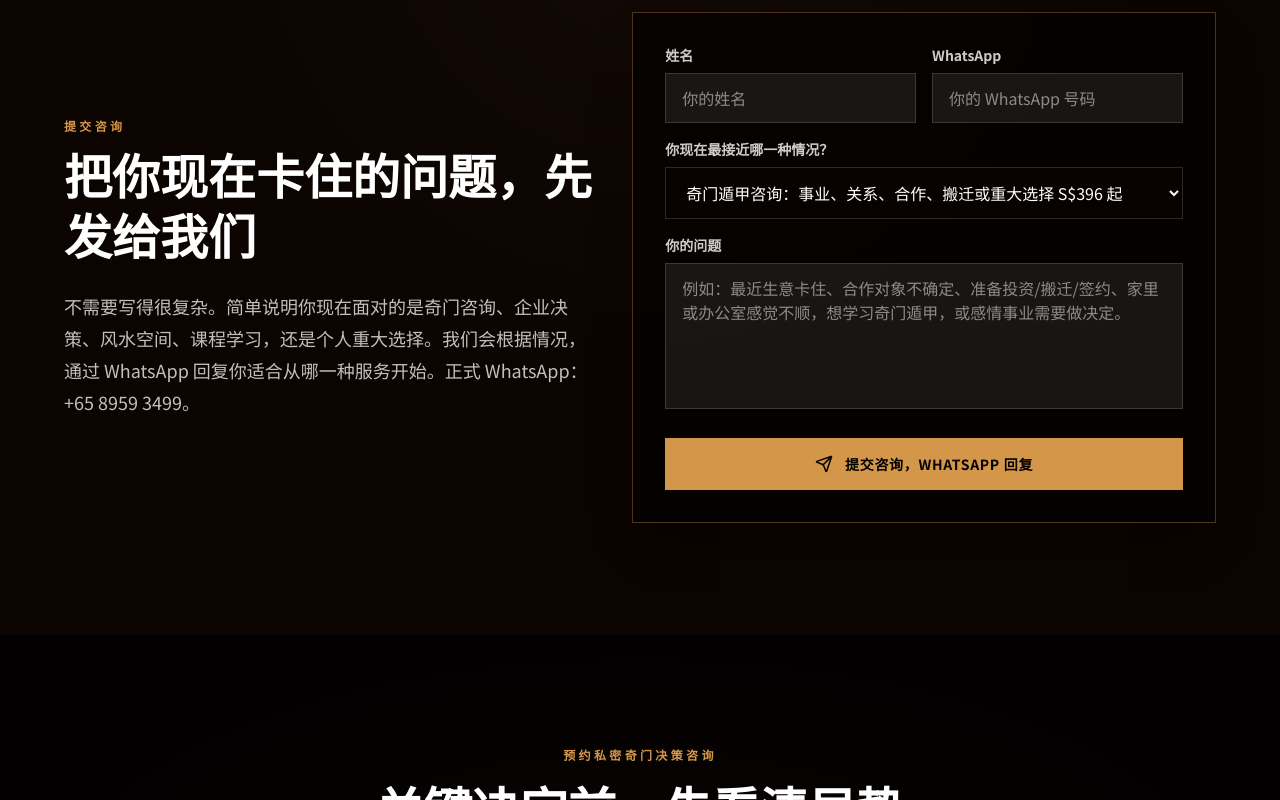
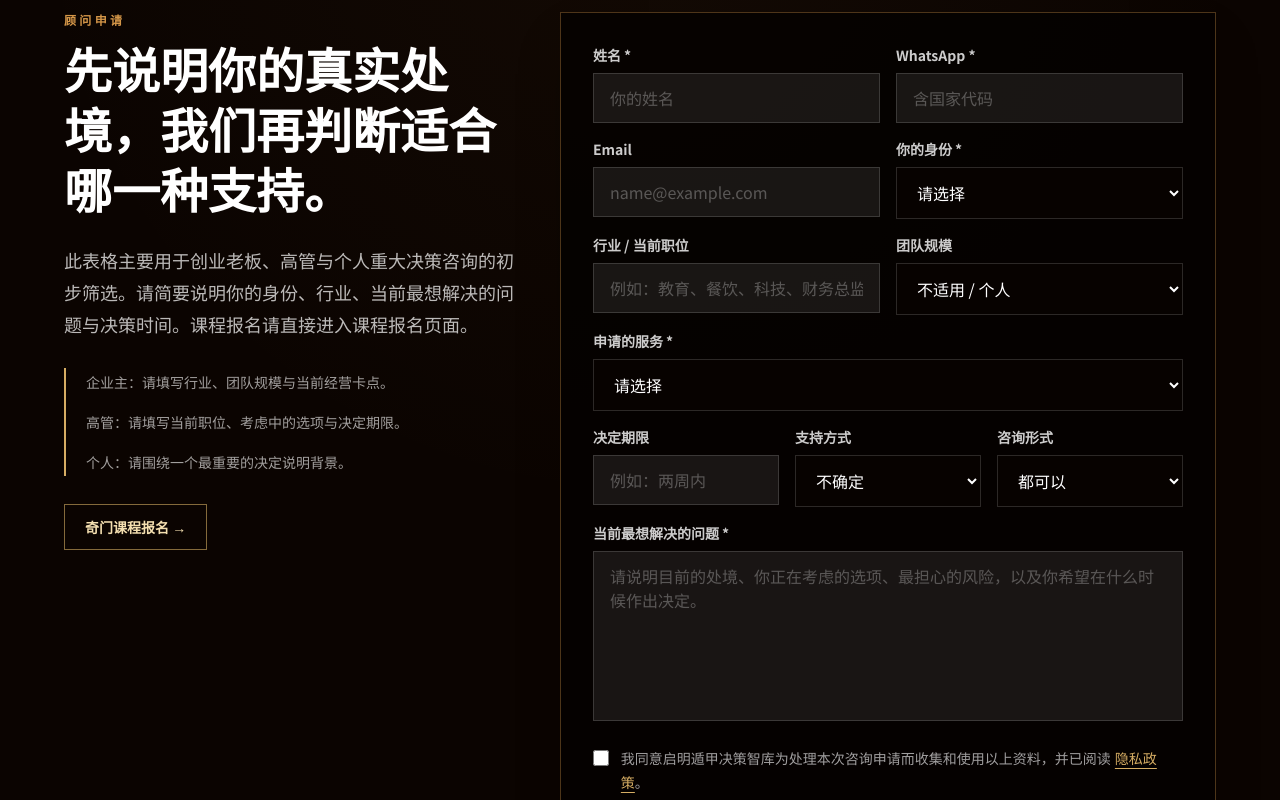
Before and after one commit to BODHIWONG/qmfeng-website, a Next.js app: page / in a window 1280 px wide. Shown: the part 9120-9920 px from the top of the page. Built offline with nearby package versions, Linux system fonts and the light colour scheme.

Commit message:
Qualify advisory leads and add privacy consent

```diff
--- a/components/lead-capture-form.tsx
+++ b/components/lead-capture-form.tsx
@@ -2,7 +2,8 @@
 
 import { FormEvent, useState } from "react";
 import { motion } from "framer-motion";
-import { Send, MessageCircle, CheckCircle2, AlertCircle } from "lucide-react";
+import { AlertCircle, CheckCircle2, MessageCircle, Send } from "lucide-react";
+import Link from "next/link";
 import { useLanguage } from "@/contexts/language-context";
 
 type Status = "idle" | "submitting" | "success" | "error";
@@ -19,19 +20,34 @@ export default function LeadCaptureForm() {
 
     const form = event.currentTarget;
     const formData = new FormData(form);
+    const consent = formData.get("consent") === "on";
 
     const payload = {
       name: String(formData.get("name") || "").trim(),
       whatsapp: String(formData.get("whatsapp") || "").trim(),
-      service: String(formData.get("service") || "Qi Men Dun Jia Consultation From S$396"),
+      email: String(formData.get("email") || "").trim(),
+      clientType: String(formData.get("clientType") || "").trim(),
+      industry: String(formData.get("industry") || "").trim(),
+      teamSize: String(formData.get("teamSize") || "").trim(),
+      service: String(formData.get("service") || "").trim(),
+      deadline: String(formData.get("deadline") || "").trim(),
+      supportType: String(formData.get("supportType") || "").trim(),
+      meetingMode: String(formData.get("meetingMode") || "").trim(),
       message: String(formData.get("message") || "").trim(),
-      source: "Qimen Website Lead Form",
+      source: `Qimen Website Advisory Application · ${typeof window !== "undefined" ? window.location.pathname : "/"}`,
       website: String(formData.get("website") || "").trim(),
+      consent,
     };
 
-    if (!payload.name || !payload.whatsapp) {
+    if (!payload.name || !payload.whatsapp || !payload.clientType || !payload.service || !payload.message) {
       setStatus("error");
-      setError(t("请填写姓名和 WhatsApp 号码。", "Please enter your name and WhatsApp number."));
+      setError(t("请填写所有必填项目。", "Please complete all required fields."));
+      return;
+    }
+
+    if (!consent) {
+      setStatus("error");
+      setError(t("请确认个人资料使用同意。", "Please confirm the personal-data consent."));
       return;
     }
 
@@ -43,50 +59,52 @@ export default function LeadCaptureForm() {
       });
 
       const result = await response.json().catch(() => null);
-
-      if (!response.ok || !result?.ok) {
-        throw new Error(result?.error || "Submission failed");
-      }
+      if (!response.ok || !result?.ok) throw new Error(result?.error || "Submission failed");
 
       form.reset();
       setStatus("success");
-    } catch (submissionError) {
+    } catch {
       setStatus("error");
       setError(
         t(
-          "提交失败。请直接通过 WhatsApp 联系我们。",
-          "Submission failed. Please contact us directly via WhatsApp."
+          "提交失败。请直接通过 WhatsApp +65 8959 3499 联系我们。",
+          "Submission failed. Please contact us directly via WhatsApp at +65 8959 3499."
         )
       );
     }
   }
 
+  const inputClass =
+    "w-full border border-white/15 bg-white/8 px-4 py-3 text-white outline-none transition placeholder:text-white/28 focus:border-[oklch(0.72_0.12_70)]";
+  const selectClass =
+    "w-full border border-white/15 bg-[oklch(0.10_0.02_60)] px-4 py-3 text-white outline-none transition focus:border-[oklch(0.72_0.12_70)]";
+
   return (
     <section id="enquiry" className="relative overflow-hidden bg-[oklch(0.12_0.02_60)] py-20 md:py-28">
       <div className="absolute inset-0 opacity-25" style={{ background: "radial-gradient(circle at top, oklch(0.72 0.12 70 / 0.16), transparent 48%)" }} />
       <div className="container relative">
-        <div className="mx-auto grid max-w-6xl gap-10 md:grid-cols-[0.95fr_1.05fr] md:items-center">
-          <motion.div
-            initial={{ opacity: 0, y: 24 }}
-            whileInView={{ opacity: 1, y: 0 }}
-            viewport={{ once: true }}
-            transition={{ duration: 0.6 }}
-          >
+        <div className="mx-auto grid max-w-6xl gap-10 lg:grid-cols-[0.82fr_1.18fr] lg:items-start">
+          <motion.div initial={{ opacity: 0, y: 24 }} whileInView={{ opacity: 1, y: 0 }} viewport={{ once: true }} transition={{ duration: 0.6 }}>
             <p className="mb-4 text-xs font-bold uppercase tracking-[0.28em] text-[oklch(0.72_0.12_70)]">
-              {t("提交咨询", "Send an Enquiry")}
+              {t("顾问申请", "Advisory Application")}
             </p>
-            <h2
-              className="mb-5 text-3xl font-bold leading-tight text-white sm:text-4xl md:text-5xl"
-              style={{ fontFamily: "var(--font-cormorant), var(--font-noto-serif), serif" }}
-            >
-              {t("把你现在卡住的问题，先发给我们", "Tell us what is currently blocking you")}
+            <h2 className="mb-5 text-3xl font-bold leading-tight text-white sm:text-4xl md:text-5xl" style={{ fontFamily: "var(--font-cormorant), var(--font-noto-serif), serif" }}>
+              {t("先说明你的真实处境，我们再判断适合哪一种支持。", "Share the real situation first. We will assess which advisory pathway fits.")}
             </h2>
-            <p className="max-w-xl text-base leading-8 text-white/75 md:text-lg">
+            <p className="max-w-xl text-base leading-8 text-white/72 md:text-lg">
               {t(
-                "不需要写得很复杂。简单说明你现在面对的是奇门咨询、企业决策、风水空间、课程学习，还是个人重大选择。我们会根据情况，通过 WhatsApp 回复你适合从哪一种服务开始。正式 WhatsApp：+65 8959 3499。",
-                "You do not need to write a long explanation. Briefly tell us whether your issue is about Qi Men consultation, enterprise decision advisory, Feng Shui space, course learning or a major personal decision. We will reply on WhatsApp and advise which pathway fits. Official WhatsApp: +65 8959 3499."
+                "此表格主要用于创业老板、高管与个人重大决策咨询的初步筛选。请简要说明你的身份、行业、当前最想解决的问题与决策时间。课程报名请直接进入课程报名页面。",
+                "This form is for founders, executives and individuals applying for strategic decision support. Briefly share your role, industry, most important issue and decision deadline. Course learners should use the dedicated course registration page."
               )}
             </p>
+            <div className="mt-7 space-y-3 border-l-2 border-[#d6ad63] pl-5 text-sm leading-7 text-white/62">
+              <p>{t("企业主：请填写行业、团队规模与当前经营卡点。", "Founders: include industry, team size and the current business bottleneck.")}</p>
+              <p>{t("高管：请填写当前职位、考虑中的选项与决定期限。", "Executives: include current role, available options and decision deadline.")}</p>
+              <p>{t("个人：请围绕一个最重要的决定说明背景。", "Individuals: focus the application on one most important decision.")}</p>
+            </div>
+            <Link href="/course-registration?course=qimen-foundation&batch=2026-09-19" className="mt-7 inline-flex border border-[#d6ad63]/60 px-5 py-3 text-sm font-semibold text-[#f4dfb0] hover:bg-[#d6ad63]/10">
+              {t("奇门课程报名 →", "Qi Men Course Registration →")}
+            </Link>
           </motion.div>
 
           <motion.form
@@ -95,73 +113,120 @@ export default function LeadCaptureForm() {
             whileInView={{ opacity: 1, y: 0 }}
             viewport={{ once: true }}
             transition={{ duration: 0.6, delay: 0.1 }}
-            className="border border-[oklch(0.72_0.12_70_/_0.35)] bg-[oklch(0.08_0.02_60_/_0.88)] p-6 shadow-2xl md:p-8"
+            className="border border-[oklch(0.72_0.12_70_/_0.35)] bg-[oklch(0.08_0.02_60_/_0.9)] p-6 shadow-2xl md:p-8"
           >
             <input name="website" type="text" tabIndex={-1} autoComplete="off" className="hidden" />
 
             <div className="grid gap-4 sm:grid-cols-2">
               <label className="block">
-                <span className="mb-2 block text-sm font-semibold text-white/80">{t("姓名", "Name")}</span>
-                <input
-                  name="name"
-                  required
-                  className="w-full border border-white/15 bg-white/8 px-4 py-3 text-white outline-none transition focus:border-[oklch(0.72_0.12_70)]"
-                  placeholder={t("你的姓名", "Your name")}
-                />
+                <span className="mb-2 block text-sm font-semibold text-white/80">{t("姓名 *", "Name *")}</span>
+                <input name="name" required className={inputClass} placeholder={t("你的姓名", "Your name")} />
               </label>
-
               <label className="block">
-                <span className="mb-2 block text-sm font-semibold text-white/80">WhatsApp</span>
-                <input
-                  name="whatsapp"
-                  required
-                  className="w-full border border-white/15 bg-white/8 px-4 py-3 text-white outline-none transition focus:border-[oklch(0.72_0.12_70)]"
-                  placeholder={t("你的 WhatsApp 号码", "Your WhatsApp number")}
-                />
+                <span className="mb-2 block text-sm font-semibold text-white/80">WhatsApp *</span>
+                <input name="whatsapp" required className={inputClass} placeholder={t("含国家代码", "Include country code")} />
+              </label>
+              <label className="block">
+                <span className="mb-2 block text-sm font-semibold text-white/80">Email</span>
+                <input name="email" type="email" className={inputClass} placeholder="name@example.com" />
+              </label>
+              <label className="block">
+                <span className="mb-2 block text-sm font-semibold text-white/80">{t("你的身份 *", "Your role *")}</span>
+                <select name="clientType" required className={selectClass} defaultValue="">
+                  <option value="" disabled>{t("请选择", "Select")}</option>
+                  <option value="Founder / Business Owner">{t("创业者 / 企业主", "Founder / Business Owner")}</option>
+                  <option value="Senior Executive / Professional">{t("高管 / 专业人士", "Senior Executive / Professional")}</option>
+                  <option value="Individual Major Decision">{t("个人重大决策", "Individual Major Decision")}</option>
+                </select>
+              </label>
+              <label className="block">
+                <span className="mb-2 block text-sm font-semibold text-white/80">{t("行业 / 当前职位", "Industry / Current role")}</span>
+                <input name="industry" className={inputClass} placeholder={t("例如：教育、餐饮、科技、财务总监", "e.g. Education, F&B, Technology, Finance Director")} />
+              </label>
+              <label className="block">
+                <span className="mb-2 block text-sm font-semibold text-white/80">{t("团队规模", "Team size")}</span>
+                <select name="teamSize" className={selectClass} defaultValue="Not applicable">
+                  <option value="Not applicable">{t("不适用 / 个人", "Not applicable / Individual")}</option>
+                  <option value="1-5">1–5</option>
+                  <option value="6-20">6–20</option>
+                  <option value="21-50">21–50</option>
+                  <option value="51-200">51–200</option>
+                  <option value="200+">200+</option>
+                </select>
               </label>
             </div>
 
             <label className="mt-4 block">
-              <span className="mb-2 block text-sm font-semibold text-white/80">{t("你现在最接近哪一种情况？", "Which situation is closest to yours?")}</span>
-              <select
-                name="service"
-                className="w-full border border-white/15 bg-[oklch(0.10_0.02_60)] px-4 py-3 text-white outline-none transition focus:border-[oklch(0.72_0.12_70)]"
-                defaultValue="Qi Men Dun Jia Consultation From S$396"
-              >
-                <option value="Qi Men Dun Jia Consultation From S$396">{t("奇门遁甲咨询：事业、关系、合作、搬迁或重大选择 S$396 起", "Qi Men Dun Jia consultation — career, relationship, partnership, relocation or major decision From S$396")}</option>
-                <option value="Enterprise Strategic Diagnostic From S$3996">{t("生意或企业卡住，需要企业战略健康诊断 S$3,996 起", "Business is stuck — Enterprise Strategic Diagnostic From S$3,996")}</option>
-                <option value="Feng Shui and Space Alignment">{t("办公室、商铺或住宅气场不稳，需要风水与空间能量调衡", "Office, shop or home feels unsupported — Feng Shui & Space Alignment")}</option>
-                <option value="Qi Men Dun Jia Foundation Course S$990">{t("我想报名或了解奇门遁甲基础课程 / 启明遁甲研修班 S$990", "I want to enquire about the Qi Men Dun Jia Foundation Course — S$990")}</option>
-                <option value="Not Sure Need Assessment">{t("我不确定，请先帮我判断适合哪一种咨询", "Not sure — please advise which consultation fits")}</option>
+              <span className="mb-2 block text-sm font-semibold text-white/80">{t("申请的服务 *", "Advisory pathway *")}</span>
+              <select name="service" required className={selectClass} defaultValue="">
+                <option value="" disabled>{t("请选择", "Select")}</option>
+                <option value="Founder Business Advisory">{t("创业老板事业陪跑", "Founder Business Advisory")}</option>
+                <option value="Wealth Cycle & Investment Decision Advisory">{t("财富周期与投资决策辅助", "Wealth Cycle & Investment Decision Advisory")}</option>
+                <option value="Executive Career Transition Advisory">{t("高管事业转型与关键关系规划", "Executive Career Transition Advisory")}</option>
+                <option value="Relationship Decision Clarity">{t("情感关系决策", "Relationship Decision Clarity")}</option>
+                <option value="Major Personal Decision Consultation">{t("个人重大决策咨询", "Major Personal Decision Consultation")}</option>
+                <option value="Not Sure Need Assessment">{t("不确定，请先评估", "Not sure — please assess")}</option>
               </select>
             </label>
 
+            <div className="mt-4 grid gap-4 sm:grid-cols-3">
+              <label className="block">
+                <span className="mb-2 block text-sm font-semibold text-white/80">{t("决定期限", "Decision deadline")}</span>
+                <input name="deadline" className={inputClass} placeholder={t("例如：两周内", "e.g. within 2 weeks")} />
+              </label>
+              <label className="block">
+                <span className="mb-2 block text-sm font-semibold text-white/80">{t("支持方式", "Support type")}</span>
+                <select name="supportType" className={selectClass} defaultValue="Not sure">
+                  <option value="Single Session">{t("单次判断", "Single session")}</option>
+                  <option value="90-Day Trial">{t("90天试行计划", "90-day trial")}</option>
+                  <option value="Long-Term Retainer">{t("长期陪跑", "Long-term retainer")}</option>
+                  <option value="Not sure">{t("不确定", "Not sure")}</option>
+                </select>
+              </label>
+              <label className="block">
+                <span className="mb-2 block text-sm font-semibold text-white/80">{t("咨询形式", "Meeting mode")}</span>
+                <select name="meetingMode" className={selectClass} defaultValue="Either">
+                  <option value="In person at Bedok">{t("Bedok 面谈", "In person at Bedok")}</option>
+                  <option value="Online">{t("线上", "Online")}</option>
+                  <option value="Either">{t("都可以", "Either")}</option>
+                </select>
+              </label>
+            </div>
+
             <label className="mt-4 block">
-              <span className="mb-2 block text-sm font-semibold text-white/80">{t("你的问题", "Your question")}</span>
+              <span className="mb-2 block text-sm font-semibold text-white/80">{t("当前最想解决的问题 *", "Most important issue *")}</span>
               <textarea
                 name="message"
-                rows={5}
-                className="w-full resize-none border border-white/15 bg-white/8 px-4 py-3 text-white outline-none transition focus:border-[oklch(0.72_0.12_70)]"
-                placeholder={t("例如：最近生意卡住、合作对象不确定、准备投资/搬迁/签约、家里或办公室感觉不顺，想学习奇门遁甲，或感情事业需要做决定。", "For example: business is stuck, partner is uncertain, preparing for investment/relocation/signing, home or office feels blocked, want to learn Qi Men Dun Jia, or a relationship/career decision needs clarity.")}
+                required
+                rows={6}
+                className={`${inputClass} resize-none`}
+                placeholder={t(
+                  "请说明目前的处境、你正在考虑的选项、最担心的风险，以及你希望在什么时候作出决定。",
+                  "Describe the current situation, options you are considering, the main risk you want to avoid and when a decision is required."
+                )}
               />
             </label>
 
-            <button
-              type="submit"
-              disabled={status === "submitting"}
-              className="mt-6 inline-flex w-full items-center justify-center gap-3 bg-[oklch(0.72_0.12_70)] px-6 py-4 text-sm font-bold uppercase tracking-wider text-[oklch(0.06_0.02_60)] transition hover:scale-[1.01] disabled:cursor-not-allowed disabled:opacity-70"
-            >
+            <label className="mt-5 flex items-start gap-3 text-sm leading-6 text-white/62">
+              <input name="consent" type="checkbox" required className="mt-1 h-4 w-4 accent-[#d6ad63]" />
+              <span>
+                {t("我同意启明遁甲决策智库为处理本次咨询申请而收集和使用以上资料，并已阅读", "I consent to Qimen Strategy collecting and using the above information to process this enquiry, and I have read the ")}
+                <Link href="/privacy" className="ml-1 text-[#d6ad63] underline underline-offset-4">
+                  {t("隐私政策", "Privacy Policy")}
+                </Link>
+                。
+              </span>
+            </label>
+
+            <button type="submit" disabled={status === "submitting"} className="mt-6 inline-flex w-full items-center justify-center gap-3 bg-[oklch(0.72_0.12_70)] px-6 py-4 text-sm font-bold uppercase tracking-wider text-[oklch(0.06_0.02_60)] transition hover:scale-[1.01] disabled:cursor-not-allowed disabled:opacity-70">
               {status === "submitting" ? <MessageCircle size={18} className="animate-pulse" /> : <Send size={18} />}
-              {status === "submitting" ? t("提交中...", "Submitting...") : t("提交咨询，WhatsApp 回复", "Send Enquiry for WhatsApp Reply")}
+              {status === "submitting" ? t("提交中...", "Submitting...") : t("提交顾问申请", "Submit Advisory Application")}
             </button>
 
             {status === "success" && (
               <div className="mt-4 flex items-start gap-3 border border-emerald-400/30 bg-emerald-400/10 p-4 text-sm leading-6 text-emerald-100">
                 <CheckCircle2 size={18} className="mt-0.5 flex-shrink-0" />
-                {t(
-                  "谢谢。我们已收到你的咨询，会尽快通过 WhatsApp 联系你。",
-                  "Thank you. We have received your request and will contact you via WhatsApp shortly."
-                )}
+                {t("谢谢。我们已收到你的申请，会通过 WhatsApp 进行初步适配沟通。", "Thank you. We have received your application and will contact you on WhatsApp for an initial fit review.")}
               </div>
             )}
 
```
